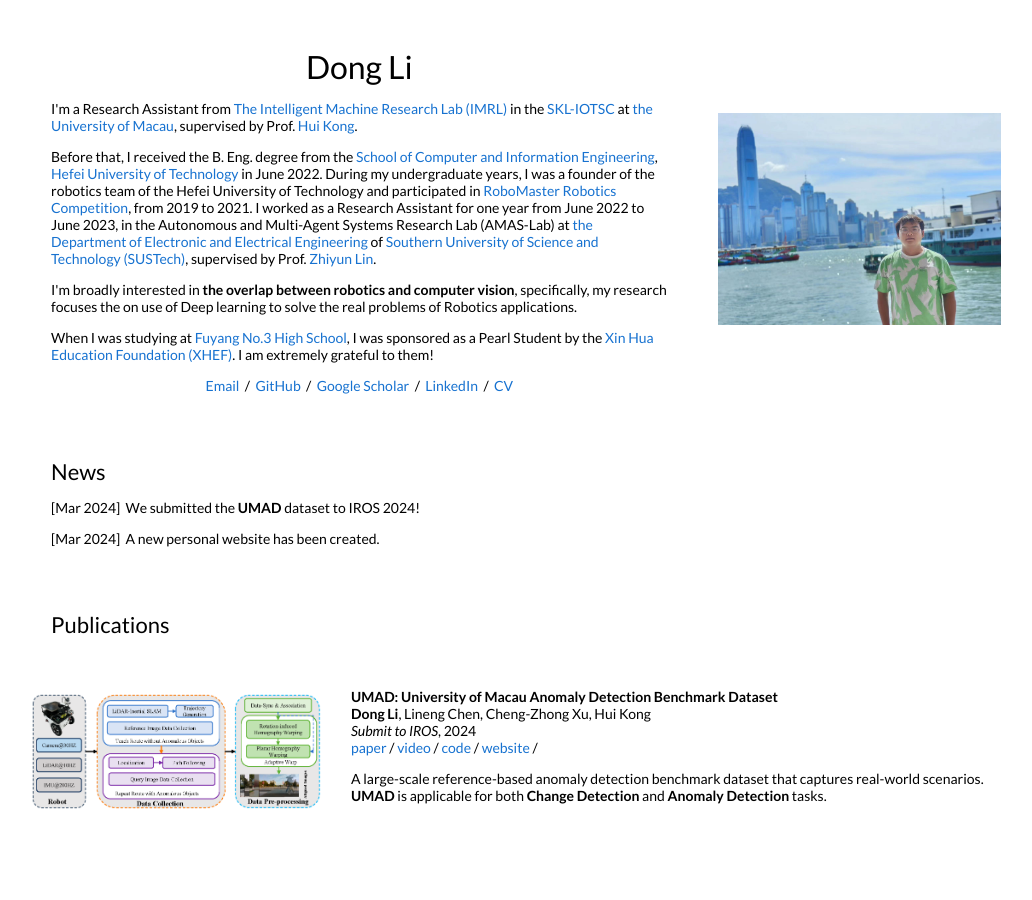
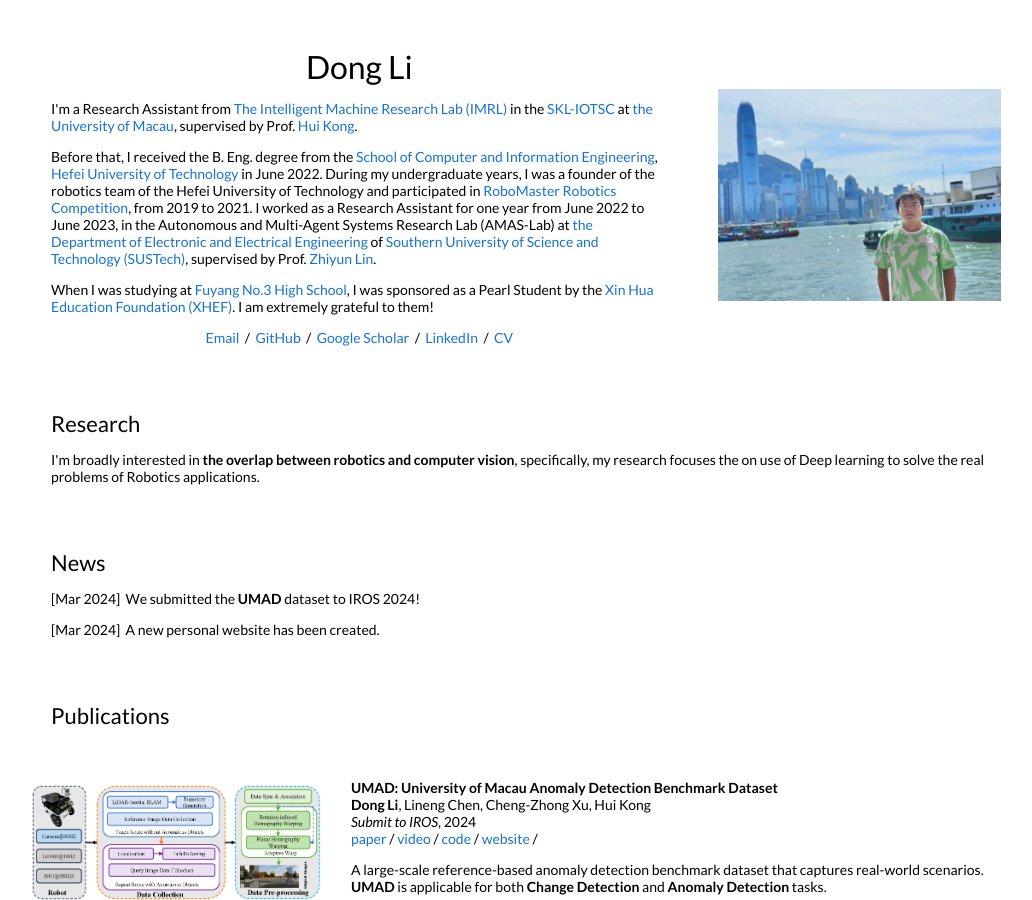
Before and after one commit to DoongLi/DoongLi.github.io, a Jekyll site: the page built from _posts/2024-03-30-nerfRepo.markdown, in a window 1280 px wide and 900 px high. Shown: the whole window, without its empty margins (114-1146 px from the left). Built offline with Jekyll 4.4.1, drawn with Linux system fonts in a browser that asks for light colours.

Commit message:
Update default.html

```diff
--- a/_layouts/default.html
+++ b/_layouts/default.html
@@ -35,9 +35,6 @@
               Before that, I received the B. Eng. degree from the <a href="http://ci.hfut.edu.cn/">School of Computer and Information Engineering</a>, <a href="http://www.hfut.edu.cn/">Hefei University of Technology</a> in June 2022. During my undergraduate years, I was a founder of the robotics team of the Hefei University of Technology and participated in <a href="https://www.robomaster.com/en-US">RoboMaster Robotics Competition</a>, from 2019 to 2021. I worked as a Research Assistant for one year from June 2022 to June 2023, in the Autonomous and Multi-Agent Systems Research Lab (AMAS-Lab) at <a href="https://eee.sustech.edu.cn/?lang=en">the Department of Electronic and Electrical Engineering</a> of <a href="https://www.sustech.edu.cn/en/">Southern University of Science and Technology (SUSTech)</a>, supervised by Prof. <a href="https://scholar.google.com/citations?user=ic9y2dIAAAAJ&hl=zh-CN&oi=ao">Zhiyun Lin</a>.
               </p>
               <p>
-                I'm broadly interested in <strong>the overlap between robotics and computer vision</strong>, specifically, my research focuses the on use of Deep learning to solve the real problems of Robotics applications.
-              </p>
-              <p>
                 When I was studying at <a href="http://www.fyssz.net/">Fuyang No.3 High School</a>, I was sponsored as a Pearl Student by the <a href="https://en.xhef.org/">Xin Hua Education Foundation (XHEF)</a>. I am extremely grateful to them!
               </p>
 
@@ -54,6 +51,20 @@
             </td>
           </tr>
         </table>
+
+        <!-- Research -->
+        <table style="width:100%;border:0px;border-spacing:0px;border-collapse:separate;margin-right:auto;margin-left:auto;">
+          <tr>
+            <td style="padding:2.5%;width:100%;vertical-align:middle">
+              <h2>Research</h2>
+              <p>
+                I'm broadly interested in <strong>the overlap between robotics and computer vision</strong>, specifically, my research focuses the on use of Deep learning to solve the real problems of Robotics applications.
+              </p>
+
+            </td>
+          </tr>
+        </table>
+
 
         <!-- Personal News -->
         <table style="width:100%;border:0px;border-spacing:0px;border-collapse:separate;margin-right:auto;margin-left:auto;">
```
